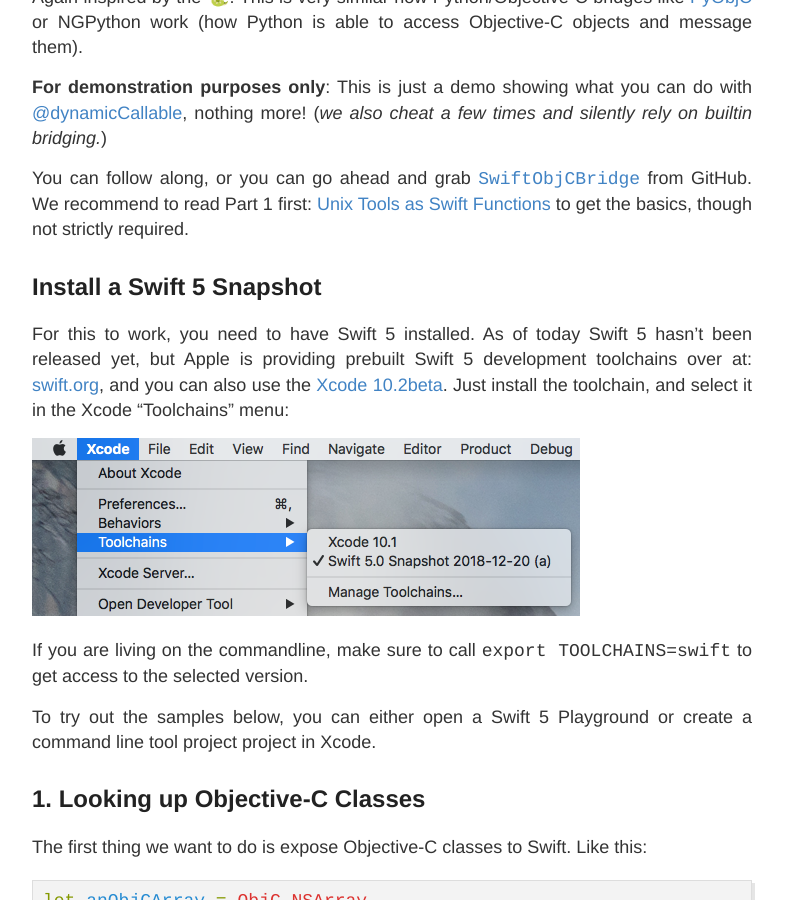
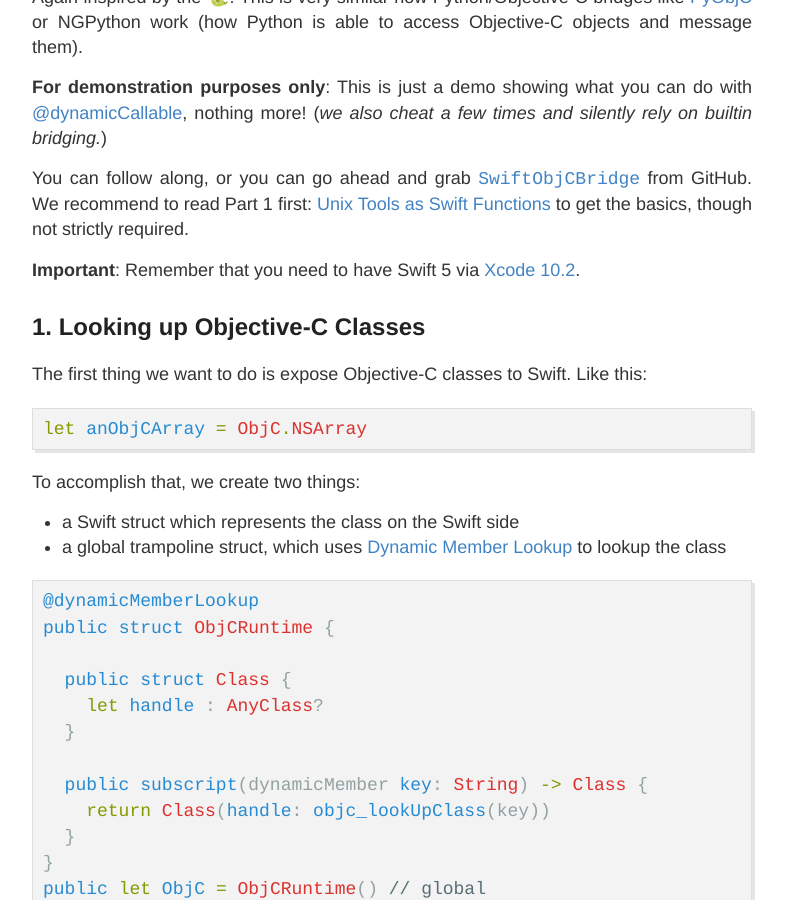
Before and after one commit to AlwaysRightInstitute/alwaysrightinstitute.github.io, a Jekyll site: the page built from _posts/2019-01-30-swift-objc-bridge.md, in a window 1280 px wide and 900 px high, scrolled down 764 px. Shown: the whole window, without its empty margins (248-1034 px from the left). Built offline with Jekyll 4.4.1, drawn with Linux system fonts in a browser that asks for light colours.

Commit message:
Adjust for Xcode 10.2 release
... now that we have that.

```diff
--- a/_posts/2019-01-30-swift-objc-bridge.md
+++ b/_posts/2019-01-30-swift-objc-bridge.md
@@ -53,25 +53,8 @@
 [Unix Tools as Swift Functions](http://www.alwaysrightinstitute.com/swift-dynamic-callable/)
 to get the basics, though not strictly required.
 
-
-
-## Install a Swift 5 Snapshot
-
-For this to work, you need to have Swift 5 installed.
-As of today Swift 5 hasn't been released yet, but Apple is providing
-prebuilt Swift 5 development toolchains over at:
-[swift.org](https://swift.org/download/#swift-50-development),
-and you can also use the
-[Xcode 10.2beta](https://developer.apple.com/download/).
-Just install the toolchain, and select it in the Xcode "Toolchains" menu:
-
-![](/images/xcode-swift5/XcodeToolchainSelect.png)
-
-If you are living on the commandline, make sure to call
-`export TOOLCHAINS=swift` to get access to the selected version.
-
-To try out the samples below, you can either open a Swift 5 Playground or create
-a command line tool project project in Xcode.
+**Important**: Remember that you need to have Swift 5 via
+[Xcode 10.2](https://developer.apple.com/xcode/).
 
 
 ## 1. Looking up Objective-C Classes
```
Also changed, not shown: _posts/2018-12-21-swift-dynamic-callable.md (+2 -12 lines), _posts/2019-01-31-mustacheable.md (+2 -2 lines).
